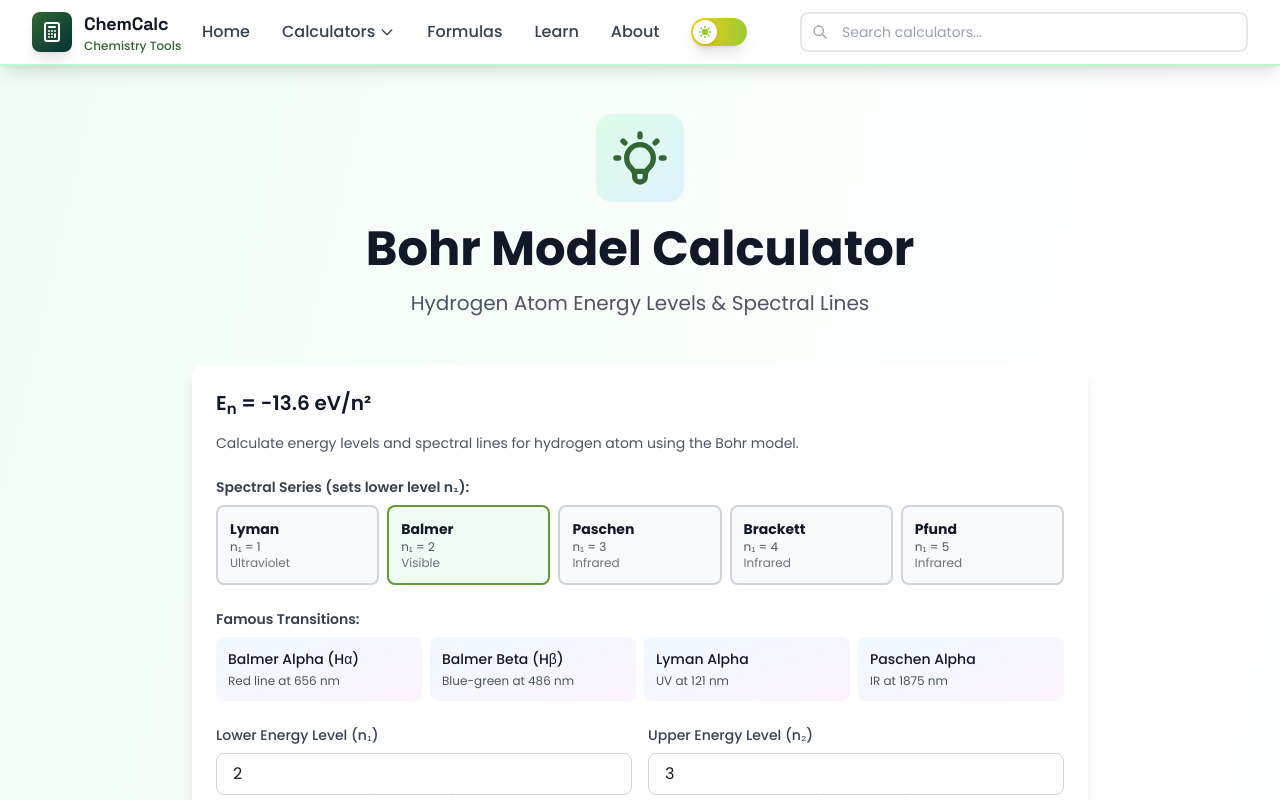
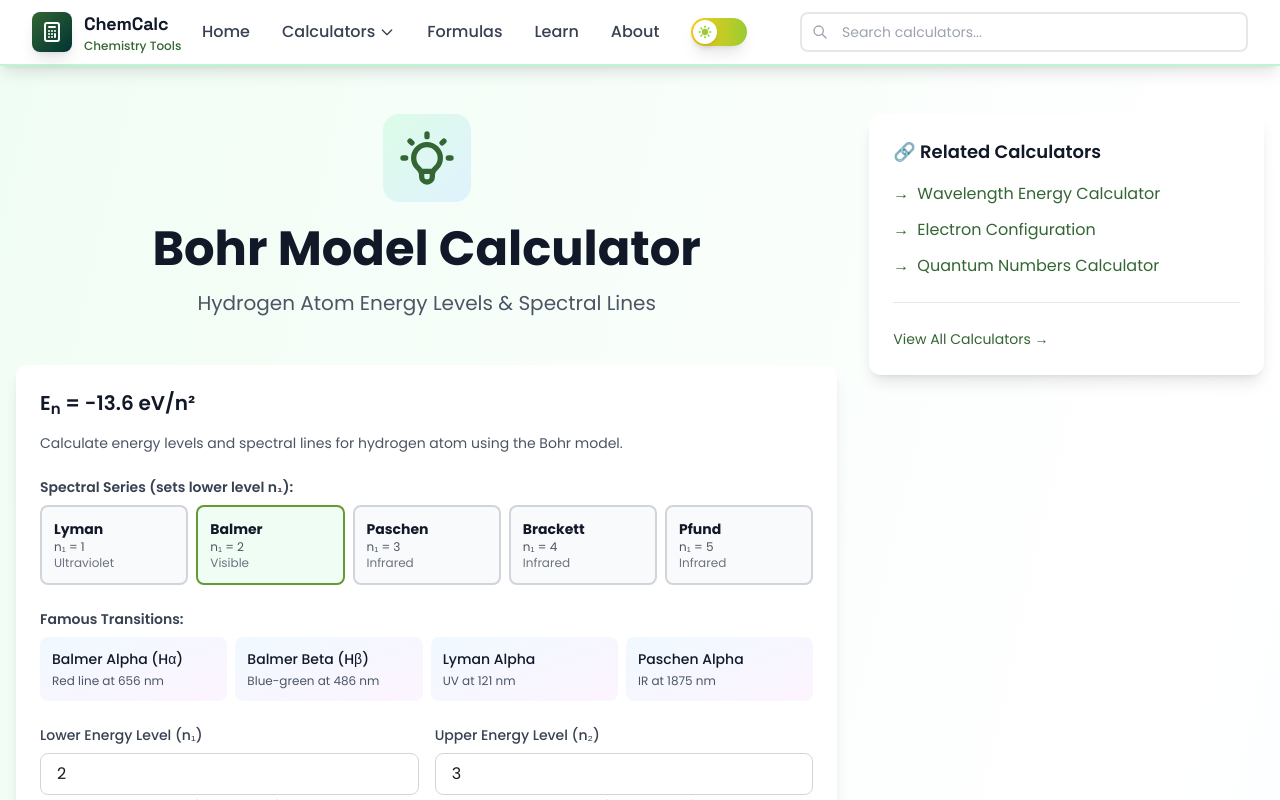
Before and after one commit to Zohaibmayo50/chemical-calculators, a Next.js app: page /atomic-structure-calculators/bohr-model-calculator in a window 1280 px wide. Shown: the top 800 px of the page. Built offline with nearby package versions, Linux system fonts and the light colour scheme; a web font is replaced by a local one.

Commit message:
Add Related Calculators sidebar to bohr-model calculator (Atomic Structure 1/6)

```diff
--- a/app/atomic-structure-calculators/bohr-model-calculator/page.tsx
+++ b/app/atomic-structure-calculators/bohr-model-calculator/page.tsx
@@ -15,7 +15,9 @@ export default function BohrModelCalculatorPage() {  return (
       <Header />
       <div className="min-h-screen bg-gradient-to-br from-primary-50 via-white to-secondary-50 dark:from-gray-900 dark:via-gray-800 dark:to-gray-900">
       <div className="container mx-auto px-4 py-12">
-        <div className="max-w-4xl mx-auto">
+        <div className="max-w-7xl mx-auto">
+          <div className="grid lg:grid-cols-3 gap-8">
+            <div className="lg:col-span-2 space-y-8">
           <div className="text-center mb-12 animate-fade-in">
             <div className="inline-block p-3 bg-gradient-to-br from-primary-100 to-secondary-100 dark:from-primary-900/30 dark:to-secondary-900/30 rounded-2xl mb-4">
               <svg className="w-16 h-16 text-primary-600 dark:text-primary-400" fill="none" stroke="currentColor" viewBox="0 0 24 24">
@@ -427,6 +429,56 @@ export default function BohrModelCalculatorPage() {  return (
               </div>
             </div>
           </div>
+            </div>
+
+            {/* Sidebar */}
+            <div className="lg:col-span-1">
+              <div className="sticky top-24">
+                <div className="bg-white dark:bg-gray-800 rounded-xl shadow-lg p-6">
+                  <h3 className="text-lg font-semibold text-gray-900 dark:text-white mb-4 flex items-center gap-2">
+                    🔗 Related Calculators
+                  </h3>
+                  <ul className="space-y-3">
+                    <li>
+                      <a
+                        href="/atomic-structure-calculators/wavelength-energy-calculator"
+                        className="text-primary-600 dark:text-primary-400 hover:underline flex items-center gap-2"
+                      >
+                        <span>→</span>
+                        <span>Wavelength Energy Calculator</span>
+                      </a>
+                    </li>
+                    <li>
+                      <a
+                        href="/atomic-structure-calculators/electron-configuration-calculator"
+                        className="text-primary-600 dark:text-primary-400 hover:underline flex items-center gap-2"
+                      >
+                        <span>→</span>
+                        <span>Electron Configuration</span>
+                      </a>
+                    </li>
+                    <li>
+                      <a
+                        href="/quantum-calculators/quantum-numbers-calculator"
+                        className="text-primary-600 dark:text-primary-400 hover:underline flex items-center gap-2"
+                      >
+                        <span>→</span>
+                        <span>Quantum Numbers Calculator</span>
+                      </a>
+                    </li>
+                  </ul>
+                  <div className="mt-6 pt-6 border-t border-gray-200 dark:border-gray-700">
+                    <a
+                      href="/calculators"
+                      className="text-sm text-primary-600 dark:text-primary-400 hover:underline"
+                    >
+                      View All Calculators →
+                    </a>
+                  </div>
+                </div>
+              </div>
+            </div>
+          </div>
         </div>
       </div>      </div>
       <Footer />
```
